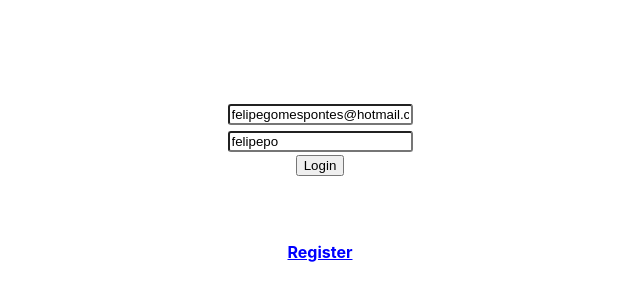
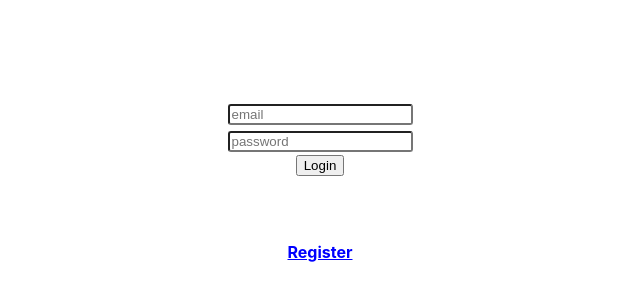
Before and after one commit to felipepo/FinPal, a React app: page / in a window 1280 px wide. Shown: the part 208-508 px from the top of the page, without its empty margins (320-960 px from the left). Built offline with nearby package versions, Linux system fonts and the light colour scheme.

Commit message:
Bug fixes

```diff
--- a/src/components/Pages/Login/LoginPage.js
+++ b/src/components/Pages/Login/LoginPage.js
@@ -8,8 +8,8 @@ import { randomNumberInRange } from '../../../utils/addTransaction';
 
 function LoginPage() {
     const [isLoading, setIsLoading] = useState(false);
-    const [email, setEmail] = useState('felipegomespontes@hotmail.com');
-    const [password, setPassword] = useState('felipepo');
+    const [email, setEmail] = useState('');
+    const [password, setPassword] = useState('');
     const [username, setUsername] = useState('');
     const [confirmpassword, setConfirmpassword] = useState('');
     const [requestResult, setRequestResult] = useState('');
```
Also changed, not shown: build/asset-manifest.json, build/index.html, build/service-worker.js, build/static/js/main.e0831311.js.LICENSE.txt (renamed from build/static/js/main.3ae596b5.js.LICENSE.txt), 8 other files.
